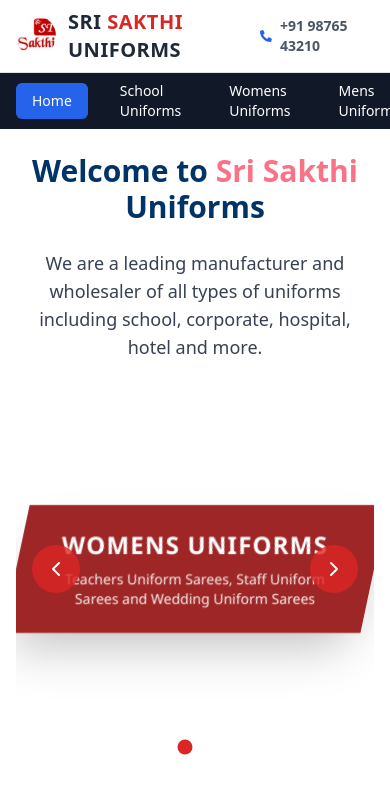
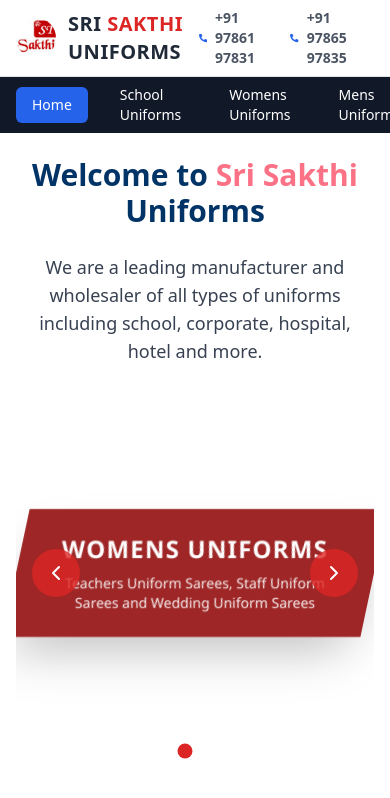
Before and after one commit to CoolShivas/002--Sri_Shakti, a Next.js app: page / in a window 390 px wide. Shown: the top 798 px of the page. Built offline with nearby package versions, Linux system fonts and the light colour scheme.

Commit message:
Added hover on color on mobile numbers.

```diff
--- a/components/Header.jsx
+++ b/components/Header.jsx
@@ -20,7 +20,9 @@
         {/* Contact Info */}
         <div className="flex items-center space-x-2 text-sm text-gray-600 cursor-pointer font-bold">
           <FaPhoneAlt className="text-blue-600" />
-          <span>+91 98765 43210</span>
+          <span className="hover:text-red-600">+91 97861 97831</span>
+          <FaPhoneAlt className="text-blue-600" />
+          <span className="hover:text-red-600">+91 97865 97835</span>
         </div>
       </div>
     </div>
```
